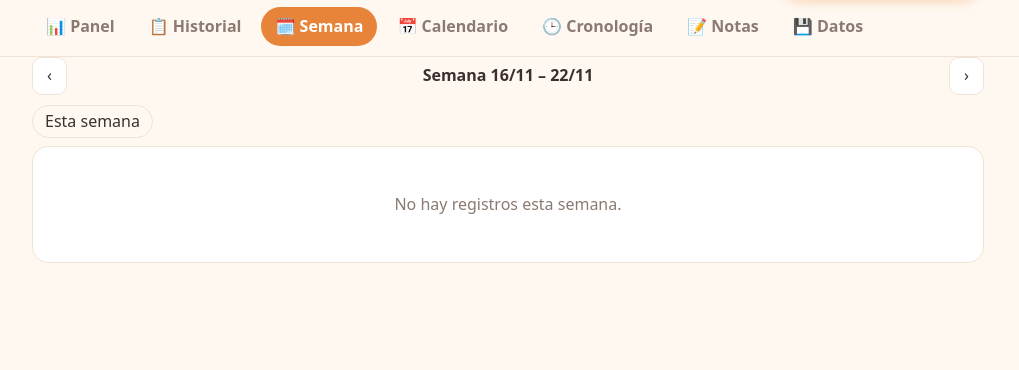
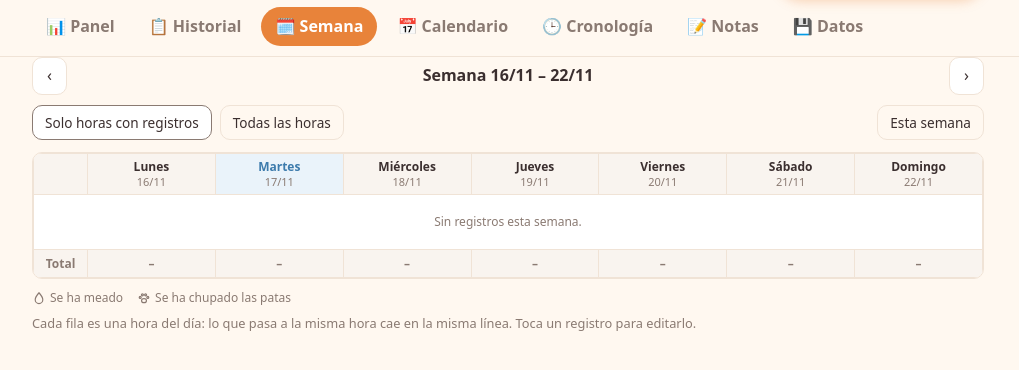
Before and after one commit to miguelluzon/Diario-perro, a plain HTML site: page index.html in a window 1280 px wide. Both pictures are taken after a click on the button "🗓️ Semana". Shown: the part 60-430 px from the top of the page, without its empty margins (132-1151 px from the left). Drawn offline with Linux system fonts and the light colour scheme.

Commit message:
Add files via upload

```diff
--- a/index.html
+++ b/index.html
@@ -69,18 +69,26 @@ input,select,textarea{width:100%;border:1px solid var(--ln);border-radius:10px;p
 .empty{text-align:center;padding:30px 10px;color:var(--mu)}
 .row{display:flex;gap:8px;flex-wrap:wrap;margin:8px 0}
 
-.wkw{overflow-x:auto;border:1px solid var(--ln);border-radius:14px;background:var(--card)}
-.wk{border-collapse:separate;border-spacing:0;width:100%;min-width:640px}
-.wk th,.wk td{border-bottom:1px solid var(--ln);border-right:1px solid var(--ln);padding:6px 4px;text-align:center;vertical-align:middle;font-size:.82rem}
-.wk th:last-child,.wk td:last-child{border-right:0}
-.wk tr:last-child td{border-bottom:0}
-.wk thead th{background:var(--card);position:sticky;top:0;line-height:1.2}
-.wk th small{display:block;font-weight:400}
-.wk .hr{position:sticky;left:0;z-index:2;background:var(--card);font-weight:800;color:var(--pr);min-width:54px}
-.wk th.tod{background:color-mix(in srgb,var(--pr) 18%,var(--card));color:var(--pr)}
-.wk td.tod{background:color-mix(in srgb,var(--pr) 7%,var(--card))}
-.wk .ce{display:block;width:100%;border:1px solid var(--c);background:color-mix(in srgb,var(--c) 18%,transparent);border-radius:8px;padding:3px 2px;margin:2px 0;cursor:pointer;font-size:.8rem;white-space:nowrap}
-.wk tfoot td{font-weight:700;color:var(--mu);background:var(--card)}
+.wkw{overflow-x:auto;border:1px solid var(--ln);border-radius:10px}
+.tb{width:100%;min-width:560px;border-collapse:collapse;table-layout:fixed;font-size:12px}
+.tb th,.tb td{border:1px solid var(--ln);padding:5px 3px;text-align:center;vertical-align:middle}
+.tb th{font-weight:600;line-height:1.3;background:color-mix(in srgb,var(--ln) 40%,var(--card))}
+.tb th small{display:block;font-size:11px;color:var(--mu);font-weight:400}
+.tb .h{width:54px;font-weight:600;color:var(--mu);background:color-mix(in srgb,var(--ln) 40%,var(--card));position:sticky;left:0;z-index:2}
+.tb td{background:var(--card)}
+.tb .hoy{background:color-mix(in srgb,var(--a) 11%,var(--card))}
+.tb th.hoy{color:color-mix(in srgb,var(--a) 75%,var(--tx))}
+.tb .ch{display:flex;align-items:center;justify-content:center;gap:4px;width:100%;border:0;border-radius:6px;padding:3px 4px;margin:2px 0;font-size:12px;white-space:nowrap;cursor:pointer}
+.tb .ch svg{width:14px;height:14px;flex:none}
+.tb .m{background:color-mix(in srgb,var(--a) 18%,var(--card));color:color-mix(in srgb,var(--a) 55%,var(--tx))}
+.tb .p{background:color-mix(in srgb,var(--b) 18%,var(--card));color:color-mix(in srgb,var(--b) 55%,var(--tx))}
+.tb tfoot td{font-weight:600;color:var(--mu);background:color-mix(in srgb,var(--ln) 40%,var(--card))}
+.tb .vac{padding:18px;color:var(--mu)}
+.bar{display:flex;gap:8px;align-items:center;margin:0 0 12px;flex-wrap:wrap}
+.bar button{border:1px solid var(--ln);background:transparent;border-radius:10px;padding:7px 12px;cursor:pointer;font-size:.85rem}
+.bar button.on{background:var(--card);border-color:var(--mu)}
+.lgw{display:flex;gap:14px;margin-top:10px;font-size:12px;color:var(--mu);flex-wrap:wrap}
+.lgw span{display:flex;align-items:center;gap:4px}.lgw svg{width:14px;height:14px}
 </style></head><body>
 <header><div class="w"><div class="hd"><h1>🐶 Diario de pis y patas</h1><button class="pri" onclick="openForm()">+ Registrar incidente</button></div><nav id="nv"></nav></div></header>
 <main class="w" id="v"></main>
@@ -173,26 +181,30 @@ function vDatos(){return`<div class="card"><h3>Copias y exportación</h3><p><sma
 
 /* ---------- Semana (tabla tipo Excel) ---------- */
 const DIAS=['Lunes','Martes','Miércoles','Jueves','Viernes','Sábado','Domingo'];
-let wk=mk(new Date());
+const IC={pis:'<svg viewBox="0 0 24 24" fill="none" stroke="currentColor" stroke-width="2" stroke-linecap="round" stroke-linejoin="round"><path d="M12 3C12 3 5.5 10.5 5.5 15a6.5 6.5 0 0 0 13 0C18.5 10.5 12 3 12 3z"/></svg>',
+ patas:'<svg viewBox="0 0 24 24" fill="none" stroke="currentColor" stroke-width="2" stroke-linecap="round" stroke-linejoin="round"><ellipse cx="12" cy="16.5" rx="4.2" ry="3.4"/><circle cx="5.5" cy="11" r="1.7"/><circle cx="9.3" cy="6.6" r="1.7"/><circle cx="14.7" cy="6.6" r="1.7"/><circle cx="18.5" cy="11" r="1.7"/></svg>'};
+let wk=mk(new Date()),semAll=false;
+try{semAll=localStorage.getItem('diario-sem-all')==='1'}catch(e){}
 function wkGo(n){const d=pd(wk);d.setDate(d.getDate()+7*n);wk=dstr(d);render()}
 function wkHoy(){wk=mk(new Date());render()}
+function wkAll(v){semAll=v;try{localStorage.setItem('diario-sem-all',v?'1':'0')}catch(e){}render()}
 function vSem(){
  const td=dstr(new Date()),days=[];
  for(let k=0;k<7;k++){const d=pd(wk);d.setDate(d.getDate()+k);days.push(d)}
- const ds=days.map(dstr),by={};
+ const ds=days.map(dstr),by={},f=d=>pad(d.getDate())+'/'+pad(d.getMonth()+1);
  S.inc.forEach(i=>{const k=ds.indexOf(i.date);if(k<0)return;const h=i.time.slice(0,2);(by[h]=by[h]||[[],[],[],[],[],[],[]])[k].push(i)});
- const hs=Object.keys(by).sort();
- const f=d=>pad(d.getDate())+'/'+pad(d.getMonth()+1);
- const head=days.map((d,k)=>`<th class="${ds[k]===td?'tod':''}">${DIAS[k]}<small>${f(d)}</small></th>`).join('');
- const body=hs.map(h=>`<tr><td class="hr">${h}:00</td>${by[h].map((L,k)=>`<td class="${ds[k]===td?'tod':''}">${L.sort((a,b)=>a.time<b.time?-1:1).map(i=>`<button class="ce" style="--c:${R[i.r].c}" onclick="openForm(${i.id})">${R[i.r].i} ${i.time}</button>`).join('')}</td>`).join('')}</tr>`).join('');
+ let hs=Object.keys(by).sort();
+ if(semAll){const n=hs.map(Number),lo=Math.min(6,...n),hi=Math.max(23,...n);hs=[];for(let h=lo;h<=hi;h++)hs.push(pad(h))}
+ const head=days.map((d,k)=>`<th class="${ds[k]===td?'hoy':''}">${DIAS[k]}<small>${f(d)}</small></th>`).join('');
+ const none=!Object.keys(by).length;
+ const body=none&&!semAll?`<tr><td class="vac" colspan="8">Sin registros esta semana.</td></tr>`:hs.map(h=>`<tr><td class="h">${h}:00</td>${(by[h]||[[],[],[],[],[],[],[]]).map((L,k)=>`<td class="${ds[k]===td?'hoy':''}">${[...L].sort((a,b)=>a.time<b.time?-1:1).map(i=>`<button class="ch ${i.r==='pis'?'m':'p'}" title="${esc(i.notes)}" onclick="openForm(${i.id})">${IC[i.r]}${i.time}</button>`).join('')}</td>`).join('')}</tr>`).join('');
  const tot=ds.map(x=>S.inc.filter(i=>i.date===x).length);
- const foot=`<tr><td class="hr">Total</td>${tot.map((n,k)=>`<td class="${ds[k]===td?'tod':''}">${n||'–'}</td>`).join('')}</tr>`;
+ const foot=`<tr><td class="h">Total</td>${tot.map(n=>`<td>${n||'–'}</td>`).join('')}</tr>`;
  return`<div class="cn"><button onclick="wkGo(-1)">‹</button><b>Semana ${f(days[0])} – ${f(days[6])}</b><button onclick="wkGo(1)">›</button></div>
- <div class="tg"><button onclick="wkHoy()">Esta semana</button></div>
- ${hs.length?`<div class="wkw"><table class="wk"><thead><tr><th class="hr"></th>${head}</tr></thead><tbody>${body}</tbody><tfoot>${foot}</tfoot></table></div>
- <div class="lg"><i style="background:var(--a)"></i>💧 Se ha meado<i style="background:var(--b)"></i>🐾 Se ha chupado las patas</div>
- <small>Cada fila es una hora del día: lo que pasa a la misma hora cae en la misma línea. Toca un registro para editarlo.</small>`
- :`<div class="card empty"><p>No hay registros esta semana.</p></div>`}`}
+ <div class="bar"><button class="${semAll?'':'on'}" onclick="wkAll(false)">Solo horas con registros</button><button class="${semAll?'on':''}" onclick="wkAll(true)">Todas las horas</button><button onclick="wkHoy()" style="margin-left:auto">Esta semana</button></div>
+ <div class="wkw"><table class="tb"><thead><tr><th class="h"></th>${head}</tr></thead><tbody>${body}</tbody><tfoot>${foot}</tfoot></table></div>
+ <div class="lgw"><span>${IC.pis}Se ha meado</span><span>${IC.patas}Se ha chupado las patas</span></div>
+ <small style="display:block;margin-top:8px">Cada fila es una hora del día: lo que pasa a la misma hora cae en la misma línea. Toca un registro para editarlo.</small>`}
 function render(){$('#nv').innerHTML=TABS.map(t=>`<button class="${tab===t[0]?'on':''}" onclick="tab='${t[0]}';render()">${t[1]}</button>`).join('');
  $('#v').innerHTML=({panel:vPanel,hist:vHist,sem:vSem,cal:vCal,tl:vTl,notas:vNotas,datos:vDatos})[tab]()}
 /* ---------- Formulario y acciones ---------- */
```
